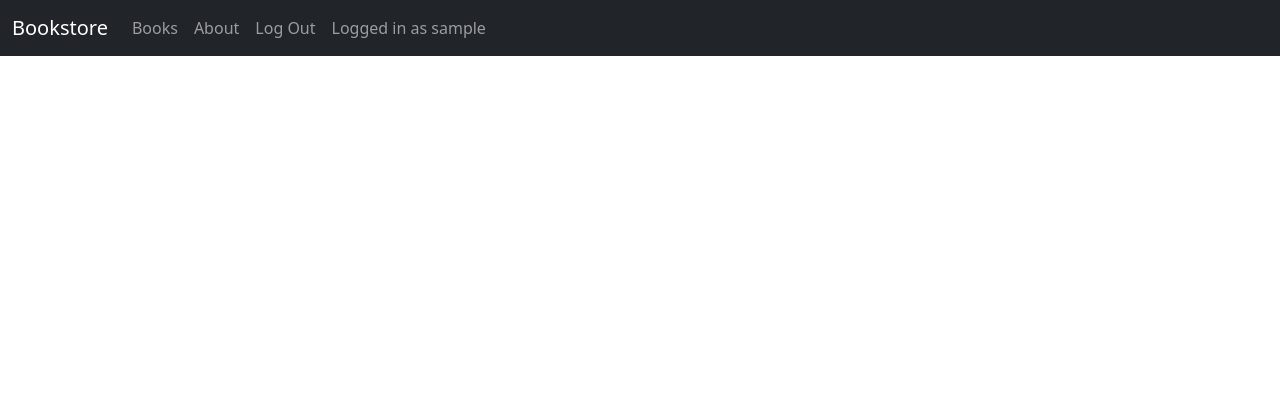
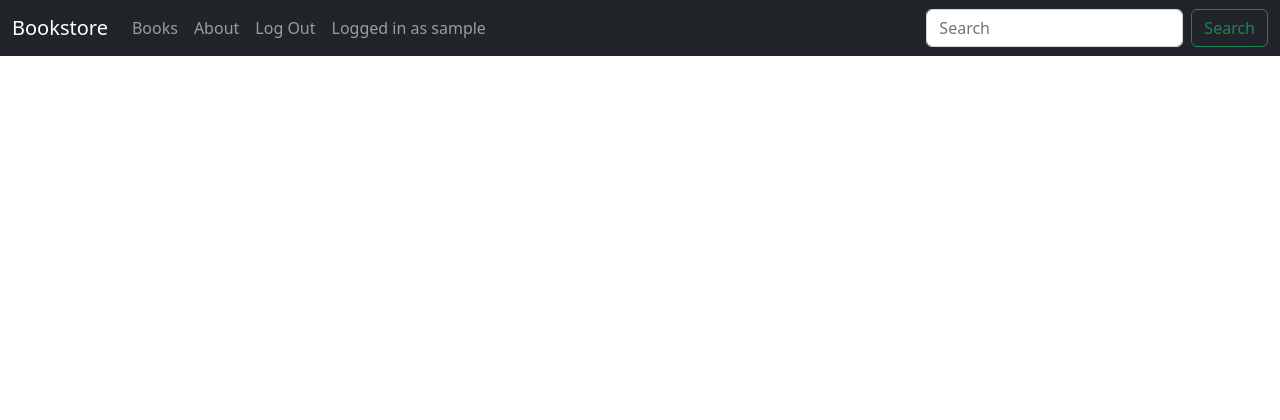
Before and after one commit to surgeonofdeaths/Bookstore, a Django app: page /books/ in a window 1280 px wide. Shown: the top 420 px of the page. Run offline with Django 4.2, Linux system fonts and the light colour scheme; the visitor is signed in with stand-in values (Sample User, id 1); data that the repository does not hold is empty; parts of the project's set-up code (start-up, migrations or seed data) failed here and were passed over; some libraries are stand-ins or nearby versions.

Commit message:
ch15 search

```diff
--- a/books/urls.py
+++ b/books/urls.py
@@ -4,4 +4,5 @@ from .views import *
 urlpatterns = [
     path('', BookListView.as_view(), name='book_list'),
     path('<uuid:pk>/', BookDetailView.as_view(), name='book_detail'),
+    path('search/', SearchResultsListView.as_view(), name='search_results'),
 ]
--- a/books/views.py
+++ b/books/views.py
@@ -1,9 +1,7 @@
 from .models import Book
 from django.views.generic import ListView, DetailView
 from django.contrib.auth.mixins import LoginRequiredMixin, PermissionRequiredMixin
-
-from django.contrib.auth.decorators import permission_required
-from django.http import HttpResponse
+from django.db.models import Q
 
 
 class BookListView(LoginRequiredMixin, ListView):
@@ -19,3 +17,15 @@ class BookDetailView(LoginRequiredMixin, PermissionRequiredMixin, DetailView):
     context_object_name = 'book'
     login_url = 'account_login'
     permission_required = 'books.special_status'
+
+
+class SearchResultsListView(ListView):
+    model = Book
+    template_name = 'books/search_results.html'
+    context_object_name = 'book_list'
+
+    def get_queryset(self):
+        query = self.request.GET.get('q')
+        return Book.objects.filter(
+            Q(title__icontains=query) | Q(author__icontains=query)
+        )
--- a/templates/_base.html
+++ b/templates/_base.html
@@ -43,6 +43,10 @@
                         </li>
                     {% endif %}
                 </ul>
+                <form action="{% url 'search_results' %}" method="get" class="d-flex">
+                    <input type="search" class="form-control me-2" name="q" placeholder="Search" aria-label="Search">
+                    <button class="btn btn-outline-success">Search</button>
+                </form>
             </div>
         </div>
     </nav>
```
Also changed, not shown: templates/books/search_results.html (added, +13 -0 lines).
